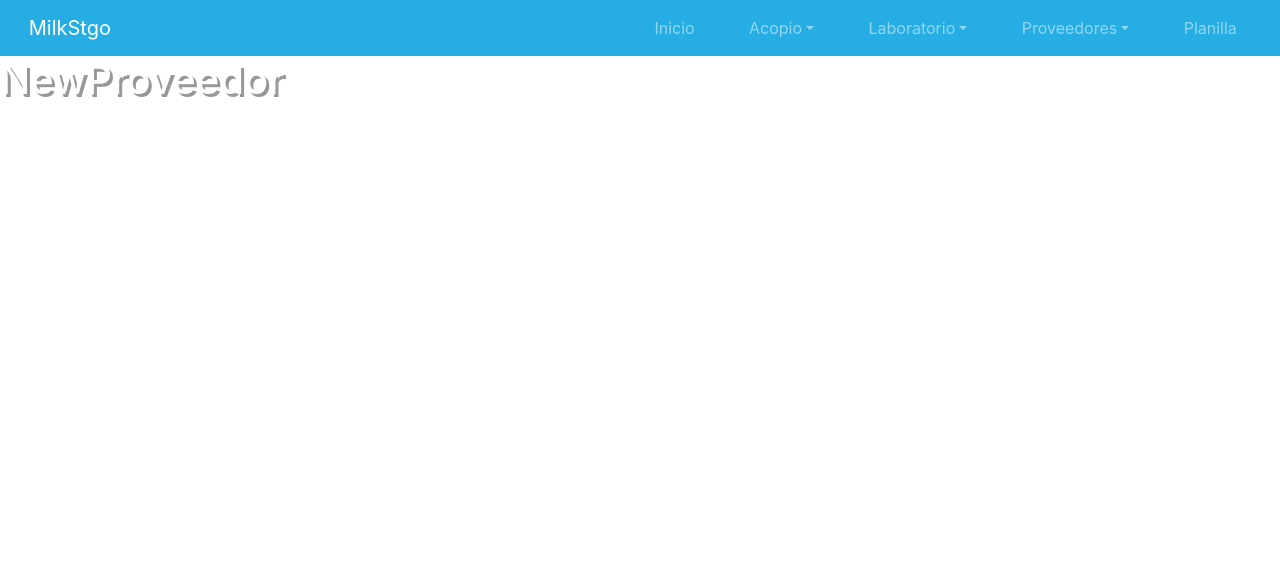
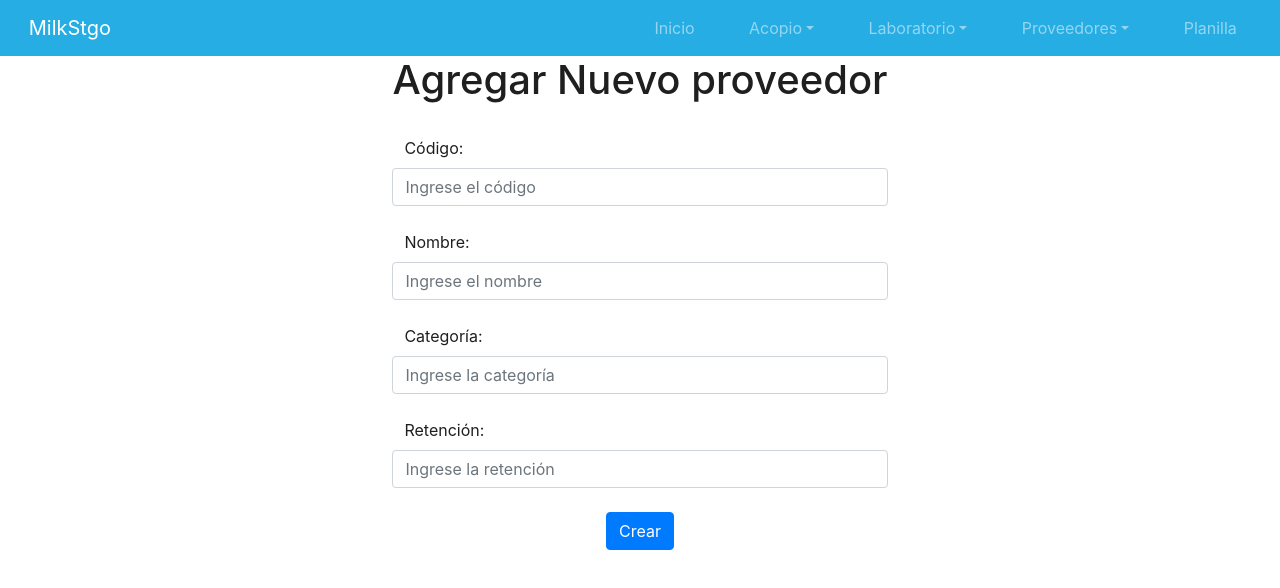
Before and after one commit to holYadio/tingesoPEP2-Frontend, a React (Create React App) app: page /new-proveedor in a window 1280 px wide. Shown: the top 588 px of the page. Built offline with nearby package versions, Linux system fonts and the light colour scheme; the HTML template or start-up script is replaced by a standard one.

Commit message:
feat: NewProveedor.jsx

```diff
--- a/src/App.css
+++ b/src/App.css
@@ -11,10 +11,10 @@
 
 
 section {
-  color: #fff;
-  text-shadow: 3px 3px rgb(50, 50, 50, 0.5);
+  color: #1f1f1f;
   background-color: #ffffffb7;
   height: 100vh;
+
 }
 
 .navBg {
@@ -55,13 +55,6 @@ section {
 
 .dropdown-item {
   color: #ffffff;
-  margin-left: 1vw;
-}
-
-.dropdown-item:active {
-  color: #ffffff;
-  background-color: #2a4ec5;
-  opacity: 0.9;
 }
 
 .dropdown-item:hover {
--- a/src/components/NewProveedor.jsx
+++ b/src/components/NewProveedor.jsx
@@ -1,9 +1,110 @@
+import React, { useState } from "react";
+import { Row } from "react-bootstrap";
+import axios from "axios";
+
 export default function NewProveedor() {
+    const [proveedor, setProveedor] = useState({
+        codigo: "",
+        nombre: "",
+        categoria: "",
+        retencion: "",
+    });
+
+    const [showError, setShowError] = useState(false);
+
+    const handleChange = (e) => {
+        setProveedor({
+            ...proveedor,
+            [e.target.name]: e.target.value,
+        });
+    }
+
+    const handleSubmit = (e) => {
+        e.preventDefault();
+        // Verificar si algún campo está vacío
+        if (Object.values(proveedor).some((value) => value === '')) {
+            setShowError(true);
+            return;
+        }
+
+        setProveedor({
+            ...proveedor,
+            [e.target.name]: e.target.value,
+        });
+
+        axios.post("http://localhost:8080/proveedor", proveedor)
+            .then((response) => {
+                console.log(response);
+                console.log(response.data);
+                window.alert("Proveedor agregado con éxito");
+                window.location.href = "/";
+            })
+    }
+
     return (
         <>
-        <div>
-            <h1>NewProveedor</h1>
-        </div>
+            <div className="d-flex justify-content-center ">
+                <div>
+                    <h1 className="text-center">Agregar Nuevo proveedor</h1>
+                    <form className="col-md-12" onSubmit={handleSubmit}>
+                        <br />
+                        <Row>
+                            <label>Código: </label>
+                            <input
+                                type="text"
+                                name="codigo"
+                                className={`form-control ${showError && proveedor.categoria === "" ? 'border border-danger' : ''}`}
+                                placeholder="Ingrese el código"
+                                onChange={handleChange}
+                            />
+                        </Row>
+                        <br />
+                        <Row>
+                            <label>Nombre: </label>
+                            <input
+                                type="text"
+                                name="nombre"
+                                className={`form-control ${showError && proveedor.categoria === "" ? 'border border-danger' : ''}`}
+                                placeholder="Ingrese el nombre"
+                                onChange={handleChange}
+                            />
+                        </Row>
+                        <br />
+                        <Row>
+                            <label>Categoría: </label>
+                            <input
+                                type="text"
+                                name="categoria"
+                                className={`form-control ${showError && proveedor.categoria === "" ? 'border border-danger' : ''}`}
+                                placeholder="Ingrese la categoría"
+                                onChange={handleChange}
+                            />
+                        </Row>
+                        <br />
+                        <Row>
+                            <label>Retención: </label>
+                            <input
+                                type="text"
+                                name="retencion"
+                                className={`form-control ${showError && proveedor.categoria === "" ? 'border border-danger' : ''}`}
+                                placeholder="Ingrese la retención"
+                                onChange={handleChange}
+                            />
+                        </Row>
+                        <br />
+                        <div className="d-flex justify-content-center">
+                            <button type="submit" className="btn btn-primary">Crear</button>
+                        </div>
+                    </form>
+                    {showError && (
+                        <div className="d-flex justify-content-center">
+                            <div className="alert alert-danger" role="alert">
+                            Por favor, complete todos los campos en rojo.
+                            </div>
+                        </div>
+                    )}
+                </div>
+            </div>
         </>
     );
 }
```
